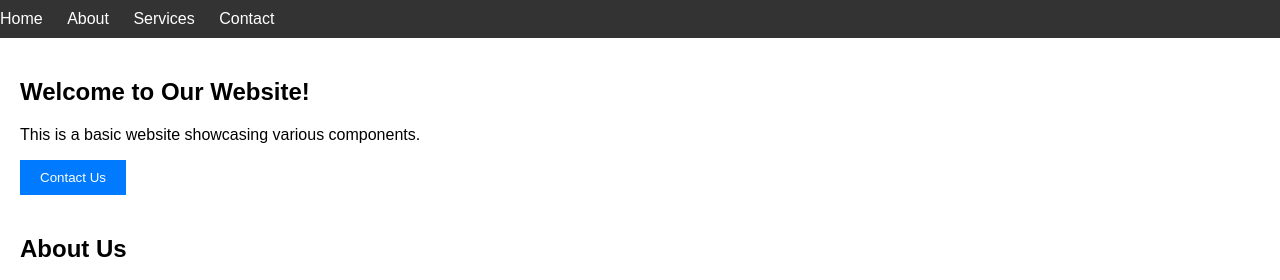
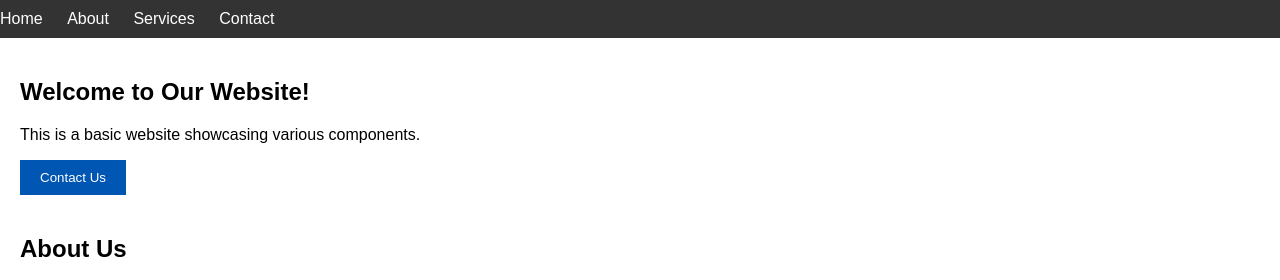
Before and after one commit to ritish-20/ritish-20.github.io, a plain HTML site: page index.html in a window 1280 px wide. Shown: the top 280 px of the page. Drawn offline with Linux system fonts and the light colour scheme.

Commit message:
Update index.html

```diff
--- a/index.html
+++ b/index.html
@@ -62,6 +62,19 @@
       width: 100%;
       padding-bottom: 56.25%;
     }
+    .contact-button {
+  padding: 10px 20px;
+  background-color: #007bff;
+  color: #fff;
+  border: none;
+  cursor: pointer;
+}
+
+/* Adjusted style for better contrast */
+.contact-button {
+  background-color: #0056b3; /* Adjusted background color for better contrast */
+}
+
 
     .video-container iframe {
       position: absolute;
@@ -99,7 +112,7 @@
     <section id="home" class="section">
       <h1>Welcome to Our Website!</h1>
       <p>This is a basic website showcasing various components.</p>
-      <button>Contact Us</button>
+      <button class="contact-button">Contact Us</button>
     </section>
 
     <section id="about" class="section">
```
